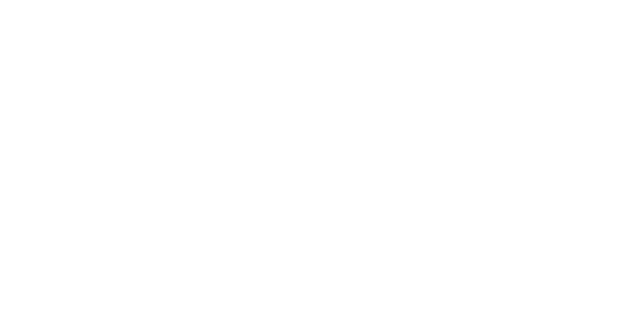
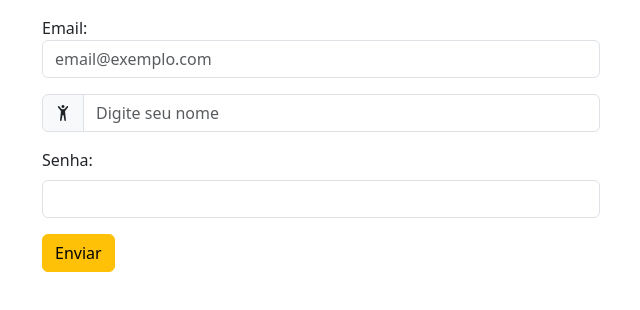
Before and after one commit to Zanirato/Bootstrap_Intro_JuliaZ, a plain HTML site: page ex4_formulario-sub-css/ex4.html in a window 1280 px wide. Shown: the whole page, without its empty margins (40-680 px from the left). Drawn offline with nearby package versions, Linux system fonts and the light colour scheme.

Commit message:
teste formulário

```diff
--- a/ex4_formulario-sub-css/ex4.html
+++ b/ex4_formulario-sub-css/ex4.html
@@ -17,7 +17,30 @@
 <body>
 
 
-    <!-- 1ª Digitação (Aqui) -->
+    <div class="container mt-3">
+        <form class="custom-form">
+            <div class="col-sm-6 mb-3">
+                <label for="email">Email:</label>
+                <input type="email" class="form-control custom-input" placeholder="email@exemplo.com" id="email">
+            </div>
+
+            <div class="col-sm-6 mb-3">
+                <div class="input-group">
+                    <span class="input-group-text custom-icon">
+                        <i class="bi bi-person-arms-up"></i>
+                    </span>
+                    <input type="text" class="form-control custom-input" placeholder="Digite seu nome">
+                </div>
+            </div>
+
+            <div class="col-sm-6 mb-3">
+                <label class="form-label">Senha: </label>
+                <input type="password" id="senha" class="form-control custom-input">
+            </div>
+                <button type="submit" class="btn btn-warning custom-button">Enviar</button>
+        </form>
+
+    </div>
 
 
     <script src="https://cdn.jsdelivr.net/npm/bootstrap@5.3.0/dist/js/bootstrap.bundle.min.js"></script>
```
